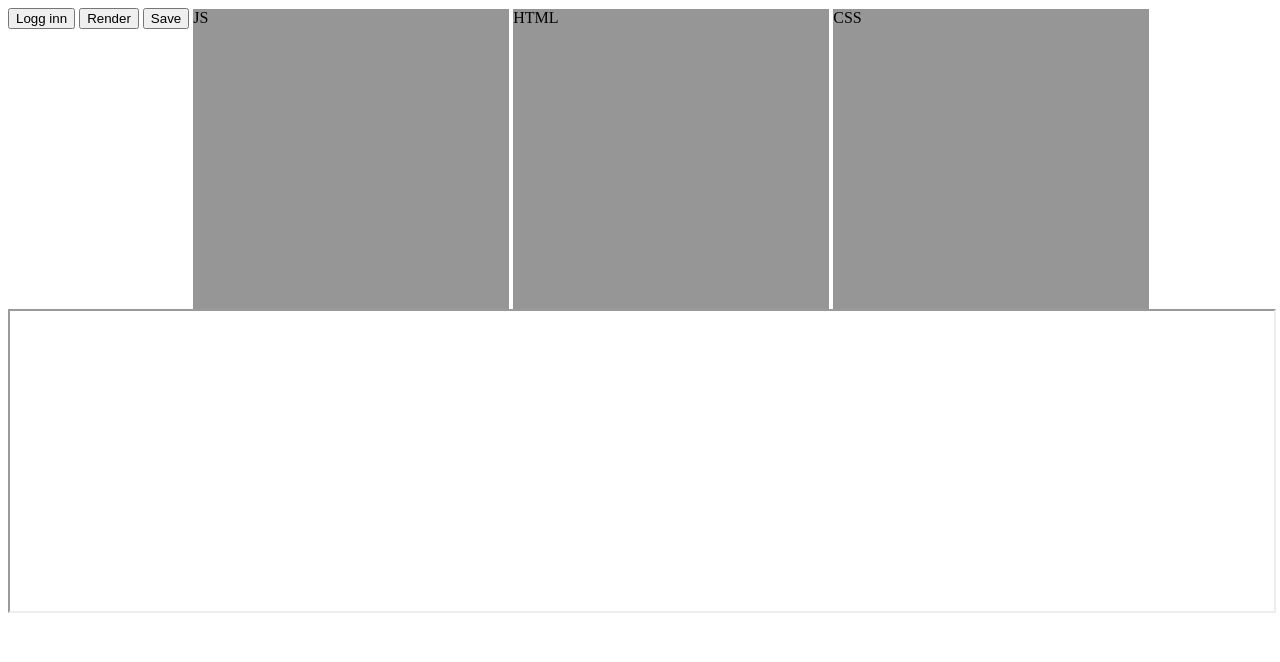
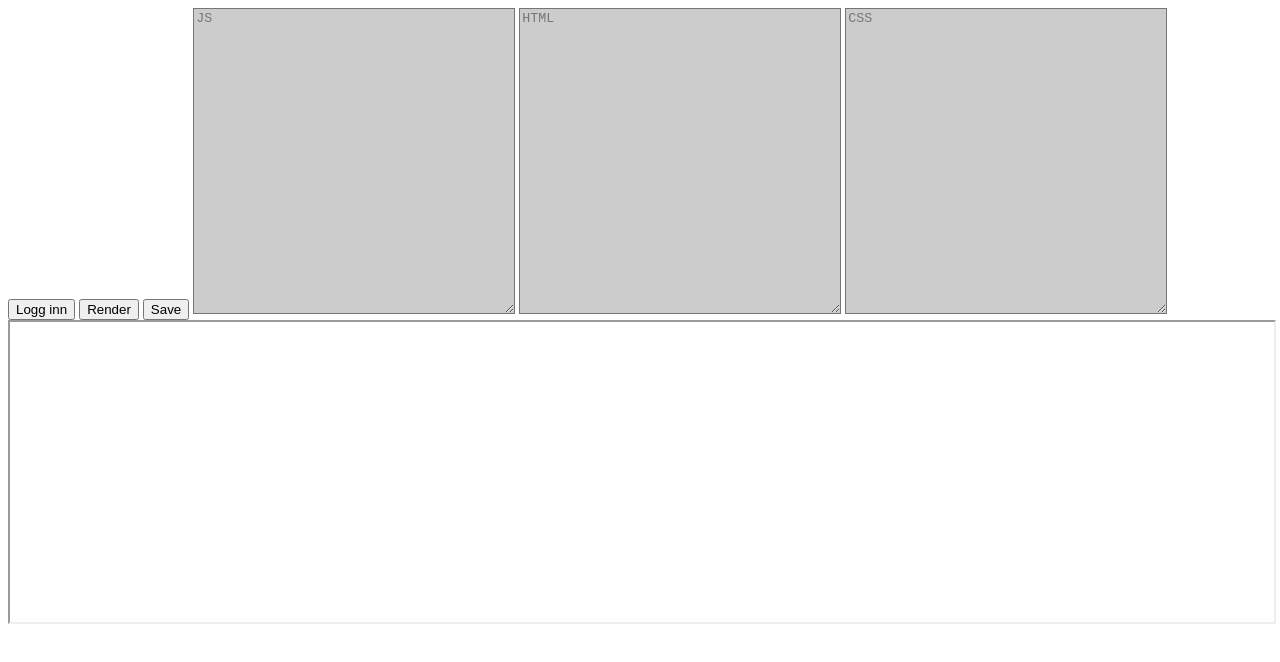
Before and after one commit to JimAlexBerger/datast, a website: page public/index.html in a window 1280 px wide. Drawn offline with Linux system fonts and the light colour scheme; some packages are replaced by stand-ins of ours; no server answers.

Commit message:
fikset HTML
endret fra div til textarea

```diff
--- a/public/css/indexStyle.css
+++ b/public/css/indexStyle.css
@@ -1,5 +1,5 @@
 .TextPane{
-    background-color: #969696;
+    background-color: #CCCCCC;
     display: inline-block;
     width: 25%;
     height: 300px;
--- a/public/index.html
+++ b/public/index.html
@@ -39,15 +39,9 @@
         <button id="renderBtn" >Render</button>
         <button id="saveBtn" >Save</button>
 
-        <div class="TextPane" id="javascriptPane" contentEditable=true>
-            JS
-        </div>
-        <div class="TextPane" id="HTMLPane" contentEditable=true>
-            HTML
-        </div>
-        <div class="TextPane" id="CssPane" contentEditable=true>
-            CSS
-        </div>
+        <textarea class="TextPane" id="javascriptPane" placeholder="JS"></textarea>
+        <textarea class="TextPane" id="HTMLPane" placeholder="HTML"></textarea>
+        <textarea class="TextPane" id="CssPane" placeholder="CSS"></textarea>
         <iframe id="OutputPane"></iframe>
     </div>
     <script>
--- a/public/js/render.js
+++ b/public/js/render.js
@@ -1,7 +1,7 @@
 function renderValues(){
-    var css = document.getElementById("CssPane").innerHTML;
-    var html = document.getElementById("HTMLPane").innerHTML;
-    var js = document.getElementById("javascriptPane").innerHTML;
+    var css = document.getElementById("CssPane").value;
+    var html = document.getElementById("HTMLPane").value;
+    var js = document.getElementById("javascriptPane").value;
     var result = '<html><head><style>' + css + '</style></head><body>' + html + '<script type="text/javascript">' + js + '</script></body></html>'
     var iframe = document.getElementById('OutputPane');
 
```
